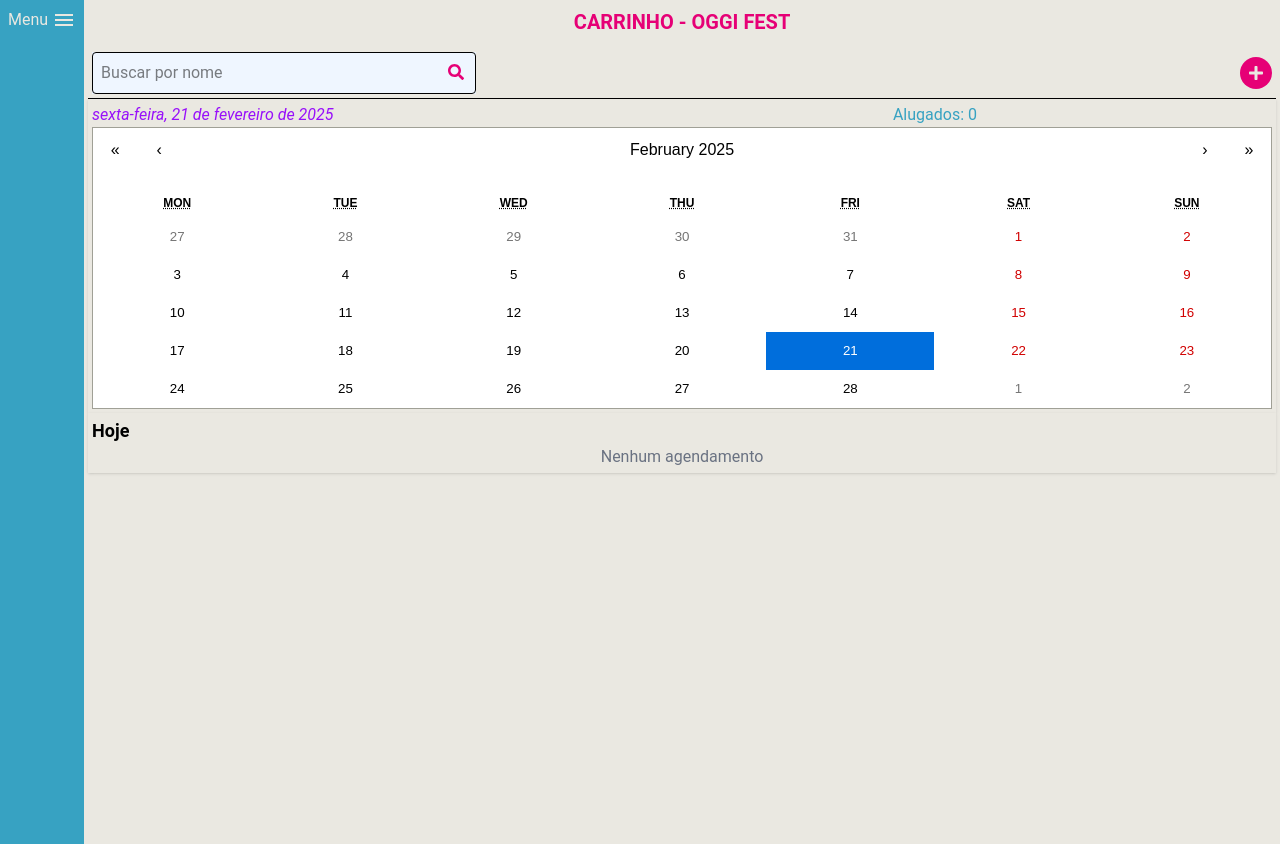
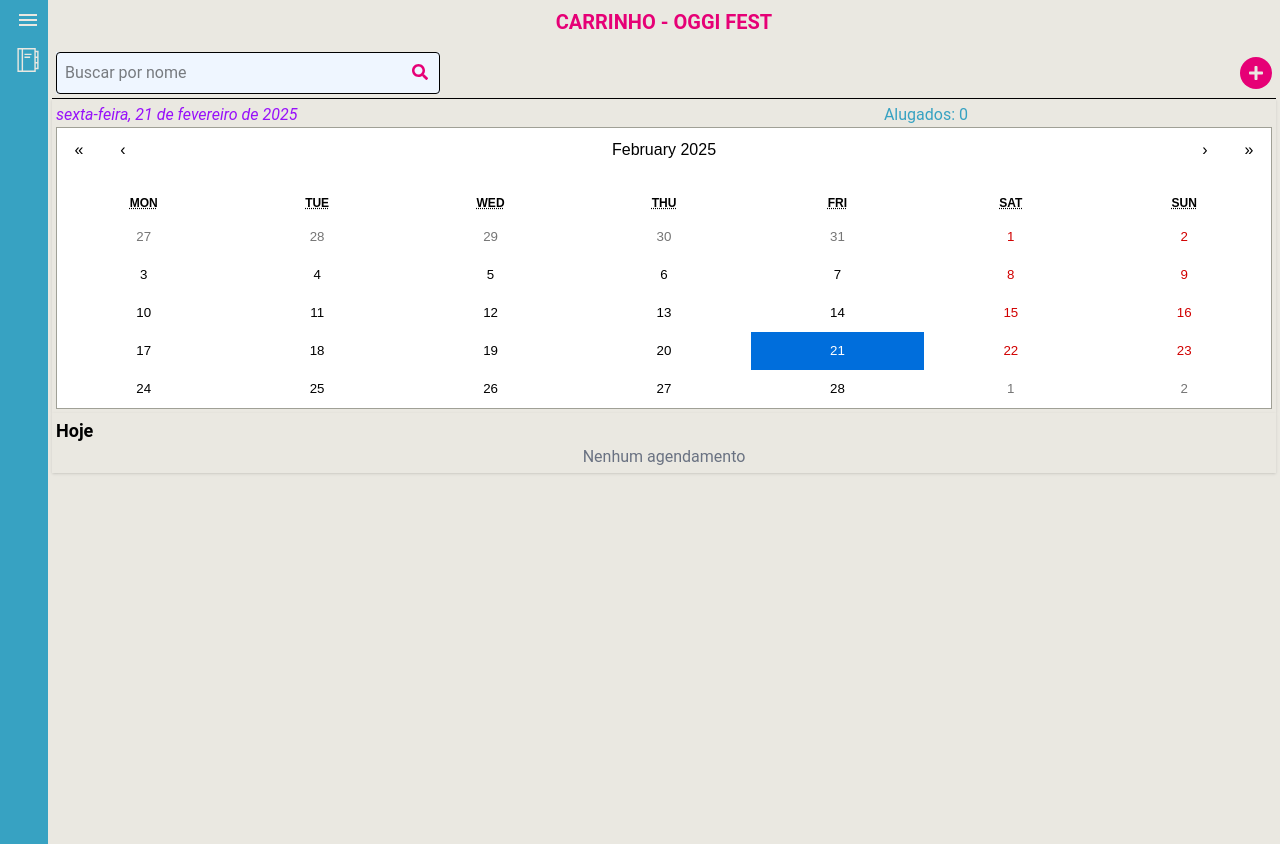
Before and after one commit to Sousa-Diin/oggifest, a React (Vite) app: page /oggi/main/car in a window 1280 px wide. Built offline with nearby package versions, Linux system fonts and the light colour scheme.

Commit message:
:chore componetizacao sideBar

```diff
--- /dev/null
+++ b/src/components/siderBar/SideBar.jsx
@@ -0,0 +1,22 @@
+import React from 'react';
+import { IoMdMenu } from "react-icons/io";
+import { TfiAgenda } from "react-icons/tfi";
+import '../../pages/oggicar/OggiFest.css'
+
+export const SideBar = ({openSide, writeTitle, handleCloseSideBar}) => {
+  return(
+    <aside className={`flex-col bg-blue-950 text-white  min-w-12 min-h-screen ${openSide ? "open-side" : ""}`} style={{backgroundColor:'#37A2C2'}}>
+      <div onClick={handleCloseSideBar} className="flex items-center justify-between w-full p-2 gap-1  ">
+          <p>{writeTitle ? 'Menu' : ''}</p>
+          <button onClick={handleCloseSideBar} className="font-bold text-2xl"><IoMdMenu/></button>
+      </div>
+      <ul>
+        <span className="flex items-center justify-between w-full p-2 gap-1  ">
+          <p>{writeTitle ? 'Agendamentos' : ''}</p>
+          <button onClick={''} className="font-bold text-2xl"><TfiAgenda /></button>
+        </span>
+
+      </ul>
+    </aside>
+  );
+}
--- a/src/pages/login/Login.css
+++ b/src/pages/login/Login.css
@@ -24,30 +24,30 @@
     flex-direction: column;
     justify-content: space-around;
     align-items: space-between;
-    width: 100dvw;
+    width: 100%;
     height: 100dvh;
     background-image: url('https://franquias.oggisorvetes.com.br/wp-content/uploads/2022/04/logo-roxo-bg.png');
     background-size: cover; /* A imagem cobre toda a tela */
     background-position: center; /* Centraliza a imagem */
-    background-repeat: no-repeat; /* Evita a repetição da imagem */ height: 100dvh; /* Altura total da janela de visualização */
+    background-repeat: no-repeat; /* Evita a repetição da imagem */ height: min-content; /* Altura total da janela de visualização */
   }
 
   .login-container-div {
     display: flex;
     flex-flow: column;
     justify-content: space-between;
-
+    margin: 0 auto;
+    margin-top: 5rem;
   }
   .login-container-div {
 
-    width: 90%;
+    width: 100%;
     min-height: 400px;
     max-width: 450px;
   /*   min-height: 40%;
     max-width: 50%; */
-    margin:10% 0 0 39%;
     padding: 2rem;
-    background-color: rgba(205, 213, 219,.3);
+    background-color: rgba(205, 213, 219,.5);
     border-radius: 8px;
     box-shadow: 0 2px 10px #e59e07;
     text-align: center;
@@ -56,13 +56,13 @@
   }
 
   .login-form{
-    /* height: 75%; */
-    height: auto;
-
+    height: 40vh;
+    display: flex;
+    flex-direction: column;
+    justify-content: space-around;
   }
 
   .login-form input {
-    margin-bottom: 20px;
     padding: 10px;
     color: var(--color-secondary);
     font-size: 1.2rem;
@@ -78,7 +78,7 @@
   }
   .login-container-div {
     width: 90%;
-    background-color: var(--color-white);
+    background-color: /* var(--color-white) */;
     border-radius: 8px;
     box-shadow: 0 2px 10px var(--color-primary);
     text-align: center;
@@ -87,7 +87,8 @@
 
   .login-container-div h2 {
     font-size: 2rem;
-    color: var(--color-secondary);
+    color: var(--color-white);
+    text-shadow: var(--color-black)5px 5px 10px ;
   }
 
   .login-form button {
@@ -162,15 +163,10 @@
 .login-container-div h2 {
   margin-bottom: 20px;
   font-size: 22px;
-  color: #fff;
 }
 
 /* Estilo para o formulário */
 .login-form {
-  height: 50dvh;
-  display: flex;
-  flex-direction: column;
-  justify-content: space-around;
 
   font-size: 1.3rem;
 }
--- a/src/pages/oggicar/OggiFest.jsx
+++ b/src/pages/oggicar/OggiFest.jsx
@@ -1,12 +1,12 @@
 import { useState } from "react";
 import { FaSearch, FaPlus } from "react-icons/fa";
-import { IoMdMenu } from "react-icons/io";
 import Calendar from "react-calendar";
 import "react-calendar/dist/Calendar.css";
 import './OggiFest.css'
 import MenuPrincipal from "../../components/menumain/MenuPrincipal";
 import { useAuth } from '../../provider/AuthContextProvider'
 import {agendamentos} from '../../service/ListAgendar'
+import { SideBar } from "../../components/siderBar/SideBar";
 
 export default function OggiFest() {
 
@@ -16,6 +16,8 @@
   const [termoBusca, setTermoBusca] = useState("");
   const [open, handleOpenMenu] = useState(false);
   const [openSide, handleOpenSide] = useState(false);
+  const [writeTitle, setWriteTitle] = useState(false);
+
 
 
   const handleClosenMenu = () => {
@@ -24,6 +26,7 @@
 
   const handleCloseSideBar = () => {
     handleOpenSide(!openSide);
+    setWriteTitle(!writeTitle);
   }
   const formattedDate = new Intl.DateTimeFormat("pt-BR", {
     weekday: "long", // Nome do dia da semana (ex: "terça-feira")
@@ -57,12 +60,12 @@
 
   return (
     <div className="flex ">
-      <aside className={`flex-col bg-blue-950 text-white  min-w-12 min-h-screen ${openSide ? "open-side" : ""}`} style={{backgroundColor:'#37A2C2'}}>
-        <div className="flex items-center justify-between w-full p-2 gap-1  ">
-          <p>Menu</p>
-          <button onClick={handleCloseSideBar} className="font-bold text-2xl"><IoMdMenu/></button>
-        </div>
-      </aside>
+      <SideBar
+        openSide={openSide}
+        writeTitle={writeTitle}
+        handleCloseSideBar={handleCloseSideBar}
+
+      />
       <section className=" flex-1  section-agender">
         <h1 className=" flex-1 text-center font-bold p-2 text-xl text-pink-600" style={{backgroundColor:'#EAE8E1'}}>CARRINHO - OGGI FEST </h1>
         <div className="flex-1 container-agender p-1">
```
